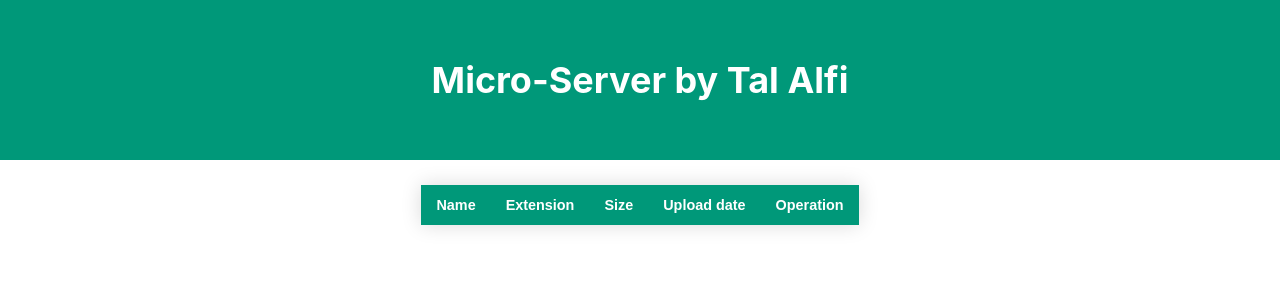
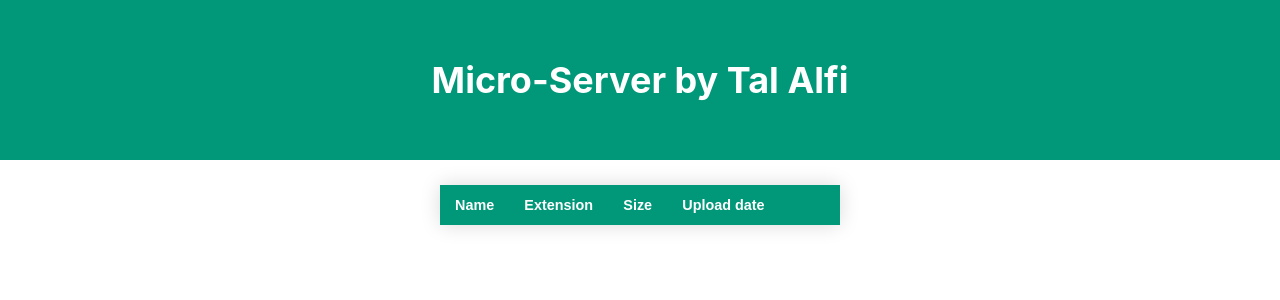
Before and after one commit to avi-stx/frontEnd, a React (Create React App) app in the folder micro-server/: page / in a window 1280 px wide. Shown: the top 300 px of the page. Built offline with nearby package versions, Linux system fonts and the light colour scheme; no server answers.

Commit message:
adding more columns for operations

```diff
--- a/micro-server/src/Components/tableComponents/TableHeader.js
+++ b/micro-server/src/Components/tableComponents/TableHeader.js
@@ -10,7 +10,8 @@ const TableHeader = () =>{
                 <th>Extension</th>
                 <th>Size</th>
                 <th>Upload date</th>
-                <th>Operation</th>
+                <th></th>
+                <th></th>
             </tr>
         </thead>
     )
```
